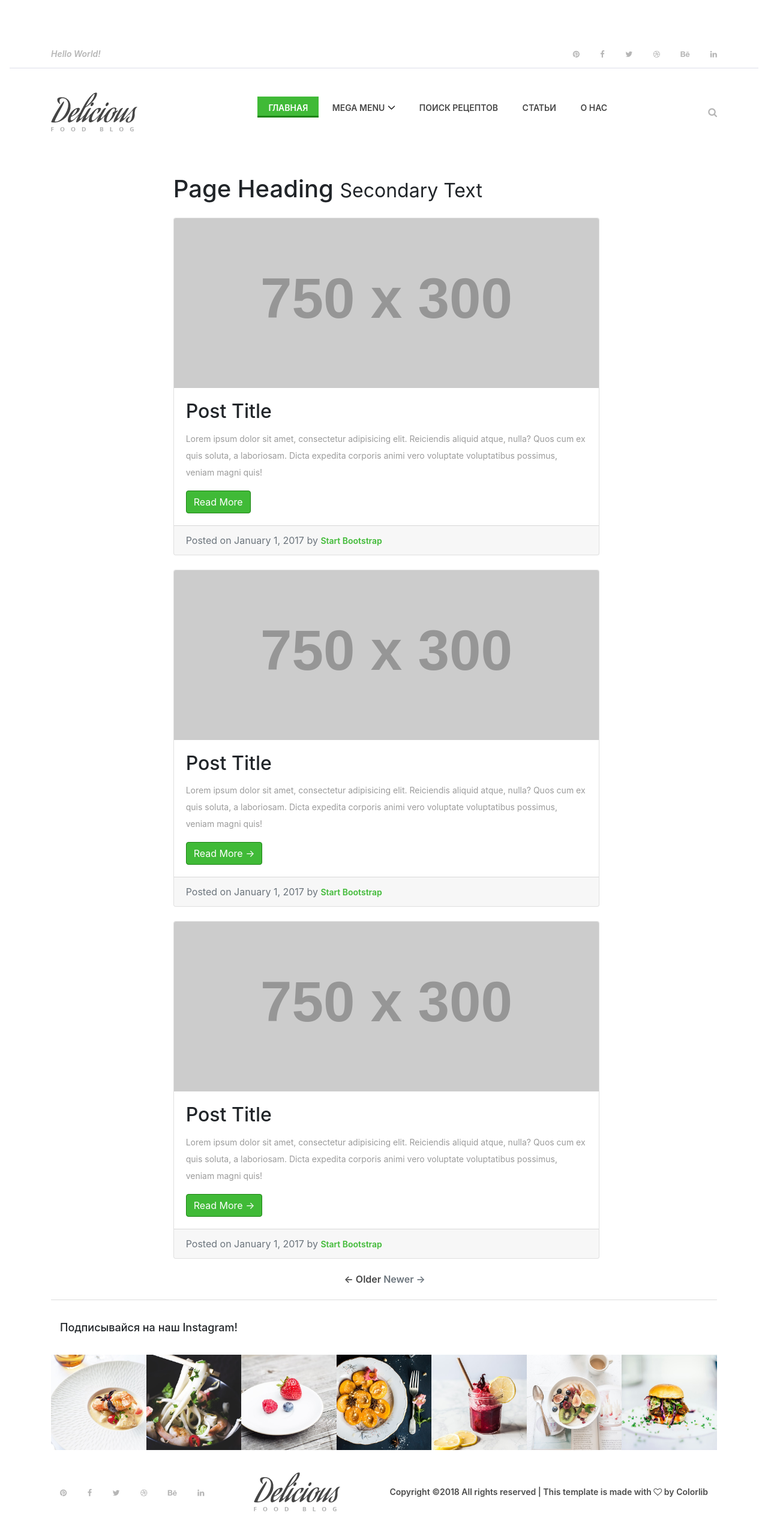
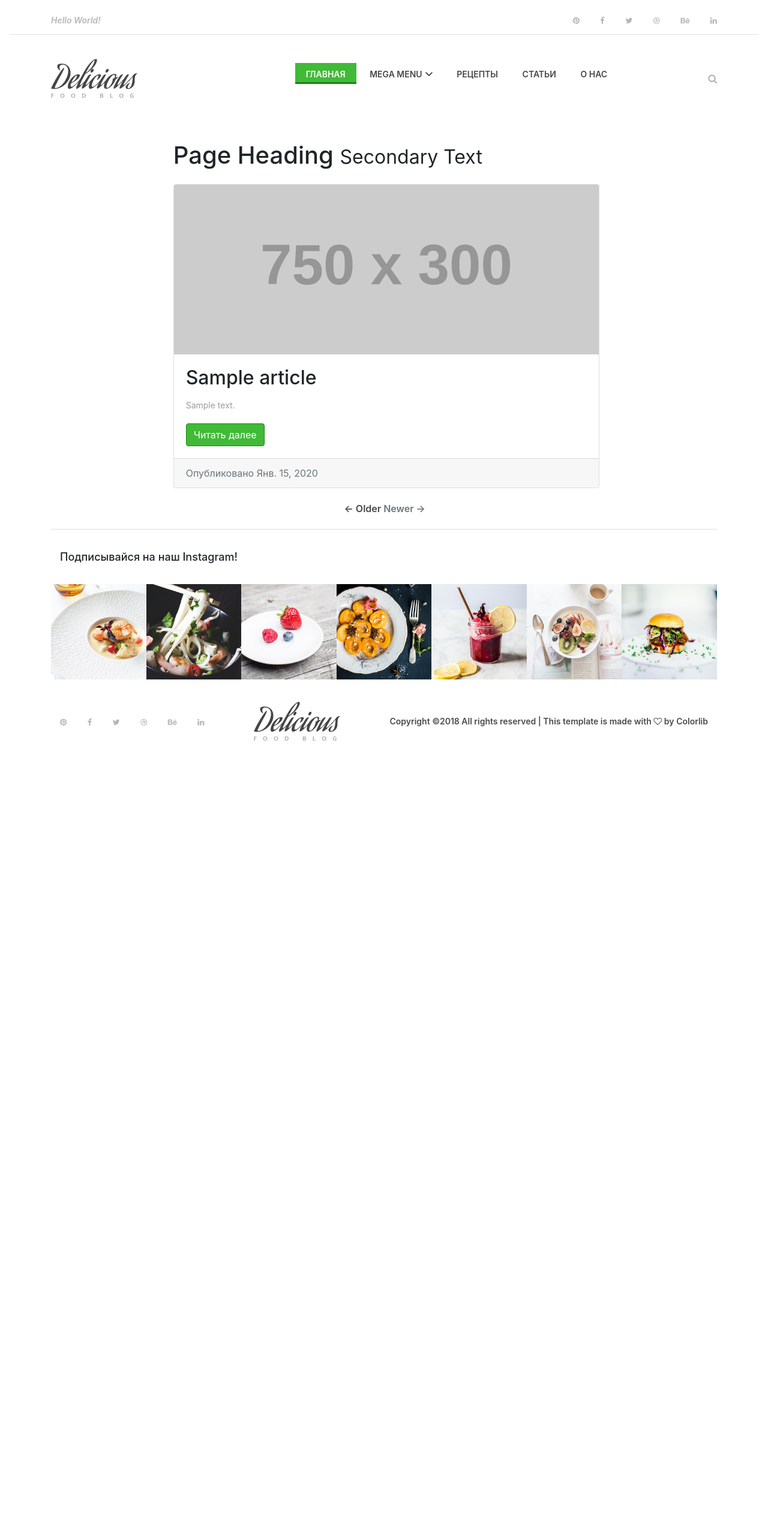
Before and after one commit to AlexanderPorokhnenko/cooking, a Django app: page /articles/ in a window 1280 px wide. Shown: the whole page at 60% size. After the commit the page ends 1235 px from the top, so only its background shows below. Run offline with Django 3.2, Linux system fonts and the light colour scheme; tables that the repository leaves empty hold one stand-in row (values such as "Sample post"); grey boxes labelled with a size stand in for pictures from a placeholder-image service; some libraries are stand-ins or nearby versions; some web fonts are replaced.

Commit message:
Added articles

```diff
--- a/catalog/admin.py
+++ b/catalog/admin.py
@@ -1,7 +1,5 @@
 from django.contrib import admin
-from .models import Recept, Kitchen, Kind, Subscriptions
+from .models import Recept, Article
 
 admin.site.register(Recept)
-admin.site.register(Kind)
-admin.site.register(Kitchen)
-admin.site.register(Subscriptions)
+admin.site.register(Article)
--- a/catalog/models.py
+++ b/catalog/models.py
@@ -59,10 +59,21 @@ class Recept(models.Model):
         return str(self.ingridients).split(';')
 
     def get_absolute_url(self):
-        """
-        Returns the url to access a particular instance of MyModelName.
-        """
         return reverse('receipt-detail', args=[str(self.id)])
 
 class Subscriptions(models.Model):
     email = models.EmailField(max_length=55)
+
+
+class Article(models.Model):
+    title = models.CharField(max_length=200)
+    id = models.UUIDField(primary_key=True, default=uuid.uuid4, unique=True, editable=False)
+    pictures = models.ImageField(null=False, upload_to='static/img/articles')
+    text = models.TextField(help_text='Enter text of article')
+    current_date = models.DateField(default=datetime.date.today)
+
+    def __str__(self):
+        return str(self.title)
+
+    def get_absolute_url(self):
+        return reverse('article-detail', args=[str(self.id)])
--- a/catalog/static/css/blog-home.css
+++ b/catalog/static/css/blog-home.css
@@ -4,14 +4,8 @@
  * Licensed under MIT (https://github.com/BlackrockDigital/startbootstrap-blog-home/blob/master/LICENSE)
  */
 
-body {
-  padding-top: 54px;
-}
+@media (min-width: 992px) {
 
-@media (min-width: 992px) {
-  body {
-    padding-top: 56px;
-  }
 
 }
 .col-md-8{
--- a/catalog/templates/_navigation.html
+++ b/catalog/templates/_navigation.html
@@ -42,7 +42,7 @@
                     <nav class="classy-navbar justify-content-between" id="deliciousNav">
 
                         <!-- Logo -->
-                        <a class="nav-brand" href="/index/"><img src="{% static 'img/core-img/logo.png' %}" alt=""></a>
+                        <a class="nav-brand" href="/"><img src="{% static 'img/core-img/logo.png' %}" alt=""></a>
 
                         <!-- Navbar Toggler -->
                         <div class="classy-navbar-toggler">
@@ -60,7 +60,7 @@
                             <!-- Nav Start -->
                             <div class="classynav">
                                 <ul>
-                                    <li class="active"><a href="/index/">Главная</a></li>
+                                    <li class="active"><a href="/">Главная</a></li>
                                     <!--<li><a href="#">Pages</a>-->
                                         <!--<ul class="dropdown">-->
                                             <!--<li><a href="/index/">Главная</a></li>-->
@@ -126,7 +126,7 @@
                                             </div>
                                         </div>
                                     </li>
-                                    <li><a href="/receipts/">Поиск рецептов</a></li>
+                                    <li><a href="/receipts/">Рецепты</a></li>
                                     <li><a href="/articles/">Статьи</a></li>
                                     <li><a href="/about/">О нас</a></li>
                                 </ul>
--- a/catalog/templates/article.html
+++ /dev/null
@@ -1,96 +0,0 @@
-<!DOCTYPE html>
-<html lang="en">
-
-  <head>
-    {% extends "base_generic.html" %}
-    <meta charset="utf-8">
-    <meta name="viewport" content="width=device-width, initial-scale=1, shrink-to-fit=no">
-    <meta name="description" content="">
-    <meta name="author" content="">
-    {% load static %}
-    {% block content %}
-    <title>Blog Home - Start Bootstrap Template</title>
-
-    <!-- Bootstrap core CSS -->
-    <link href="{% static 'css/bootstrap.min.css' %}" rel="stylesheet">
-
-    <!-- Custom styles for this template -->
-    <link href="{% static 'css/blog-home.css' %}" rel="stylesheet">
-  </head>
-
-  <body>
-    <!-- Page Content -->
-    <div class="container">
-
-      <div class="row">
-
-        <!-- Blog Entries Column -->
-        <div class="col-md-8">
-
-          <h1 class="my-4">Page Heading
-            <small>Secondary Text</small>
-          </h1>
-
-          <!-- Blog Post -->
-          <div class="card mb-4">
-            <img class="card-img-top" src="http://placehold.it/750x300" alt="Card image cap">
-            <div class="card-body">
-              <h2 class="card-title">Post Title</h2>
-              <p class="card-text">Lorem ipsum dolor sit amet, consectetur adipisicing elit. Reiciendis aliquid atque, nulla? Quos cum ex quis soluta, a laboriosam. Dicta expedita corporis animi vero voluptate voluptatibus possimus, veniam magni quis!</p>
-              <a href="#" class="btn btn-primary">Read More</a>
-            </div>
-            <div class="card-footer text-muted">
-              Posted on January 1, 2017 by
-              <a href="#">Start Bootstrap</a>
-            </div>
-          </div>
-
-          <!-- Blog Post -->
-          <div class="card mb-4">
-            <img class="card-img-top" src="http://placehold.it/750x300" alt="Card image cap">
-            <div class="card-body">
-              <h2 class="card-title">Post Title</h2>
-              <p class="card-text">Lorem ipsum dolor sit amet, consectetur adipisicing elit. Reiciendis aliquid atque, nulla? Quos cum ex quis soluta, a laboriosam. Dicta expedita corporis animi vero voluptate voluptatibus possimus, veniam magni quis!</p>
-              <a href="#" class="btn btn-primary">Read More &rarr;</a>
-            </div>
-            <div class="card-footer text-muted">
-              Posted on January 1, 2017 by
-              <a href="#">Start Bootstrap</a>
-            </div>
-          </div>
-
-          <!-- Blog Post -->
-          <div class="card mb-4">
-            <img class="card-img-top" src="http://placehold.it/750x300" alt="Card image cap">
-            <div class="card-body">
-              <h2 class="card-title">Post Title</h2>
-              <p class="card-text">Lorem ipsum dolor sit amet, consectetur adipisicing elit. Reiciendis aliquid atque, nulla? Quos cum ex quis soluta, a laboriosam. Dicta expedita corporis animi vero voluptate voluptatibus possimus, veniam magni quis!</p>
-              <a href="#" class="btn btn-primary">Read More &rarr;</a>
-            </div>
-            <div class="card-footer text-muted">
-              Posted on January 1, 2017 by
-              <a href="#">Start Bootstrap</a>
-            </div>
-          </div>
-
-          <!-- Pagination -->
-          <ul class="pagination justify-content-center mb-4">
-            <li class="page-item">
-              <a class="page-link" href="#">&larr; Older</a>
-            </li>
-            <li class="page-item disabled">
-              <a class="page-link" href="#">Newer &rarr;</a>
-            </li>
-          </ul>
-
-        </div>
-
-{% include '_footer.html' %}
-
-    <!-- Bootstrap core JavaScript -->
-    <script src="{% static 'js/jquery/jquery-2.2.4.min.js' %}"></script>
-    <script src="{% static 'js/bootstrap/bootstrap.min.js' %}"></script>
-{% endblock %}
-  </body>
-
-</html>
--- /dev/null
+++ b/catalog/templates/catalog/article_list.html
@@ -0,0 +1,74 @@
+<!DOCTYPE html>
+<html lang="ru">
+
+  <head>
+    {% extends "base_generic.html" %}
+    <meta charset="utf-8">
+    <meta name="viewport" content="width=device-width, initial-scale=1, shrink-to-fit=no">
+    <meta name="description" content="">
+    <meta name="author" content="">
+    {% load static %}
+    {% block content %}
+    <title>Blog Home - Start Bootstrap Template</title>
+
+    <!-- Bootstrap core CSS -->
+    <link href="{% static 'css/bootstrap.min.css' %}" rel="stylesheet">
+
+    <!-- Custom styles for this template -->
+    <link href="{% static 'css/blog-home.css' %}" rel="stylesheet">
+  </head>
+
+  <body>
+    <!-- Page Content -->
+    <div class="container">
+
+      <div class="row">
+
+        <!-- Blog Entries Column -->
+        <div class="col-md-8">
+
+          <h1 class="my-4">Page Heading
+            <small>Secondary Text</small>
+          </h1>
+
+          <!-- Blog Post -->
+          {% for item in article_list %}
+          <div class="card mb-4">
+
+
+
+            <img class="card-img-top" src="http://placehold.it/750x300" alt="Card image cap">
+            <div class="card-body">
+              <h2 class="card-title">{{item.title}}</h2>
+              <p class="card-text">{{item.text|truncatechars:50}}</p>
+              <a href="{{item.get_absolute_url}}" class="btn btn-primary">Читать далее</a>
+            </div>
+            <div class="card-footer text-muted">
+              Опубликовано {{item.current_date}}
+            </div>
+          </div>
+{% endfor %}
+
+
+          <!-- Pagination -->
+          <ul class="pagination justify-content-center mb-4">
+            <li class="page-item">
+              <a class="page-link" href="#">&larr; Older</a>
+            </li>
+            <li class="page-item disabled">
+              <a class="page-link" href="#">Newer &rarr;</a>
+            </li>
+          </ul>
+
+        </div>
+        </div>
+</div>
+{% include '_footer.html' %}
+
+    <!-- Bootstrap core JavaScript -->
+    <script src="{% static 'js/jquery/jquery-2.2.4.min.js' %}"></script>
+    <script src="{% static 'js/bootstrap/bootstrap.min.js' %}"></script>
+{% endblock %}
+  </body>
+
+</html>
--- a/catalog/templates/catalog/recept_list.html
+++ b/catalog/templates/catalog/recept_list.html
@@ -64,7 +64,7 @@
      {% elif not recept_list%}
      <h2>К сожалению, ничего не найдено...</h2>
      {% else %}
-     <h2>Последние рецепты:</h2>
+     <h2>Новые рецепты:</h2>
     {% endif %}
  </div>
 {% include '_small_recept_area.html' %}
--- a/catalog/urls.py
+++ b/catalog/urls.py
@@ -1,17 +1,17 @@
 from django.conf.urls import url
 from django.urls import path
 from . import views
-from .views import viewIndex, viewReceptSearch, ReceiptsListView, Search, Articles
+from .views import viewIndex, viewReceptSearch, ReceiptsListView, Search, Articles, ArticlesDetail, AboutView
 
 
 urlpatterns = [
     path('', viewIndex.as_view() , name='index'),
     path('index/', viewIndex.as_view() , name='index'),
-    path('contact/', views.contact, name='contact'),
     path('receipe-search/', viewReceptSearch.as_view(), name='receipt search'),
     path('receipts/', ReceiptsListView.as_view(), name='receipt search'),
     url(r'^receipt/(?P<pk>.*)', views.ReceiptDetailView.as_view(), name='receipt-detail'),
-    path('about/', views.about, name='about'),
+    url(r'^article/(?P<pk>.*)', views.ArticlesDetail.as_view(), name='article-detail'),
+    path('about/', AboutView.as_view(), name='about'),
     url(r'subscribe/', views.subscribe, name='subscribe_form'),
     url(r'receiptSearch/', Search.as_view(), name='search_form'),
     url(r'articles/', Articles.as_view(), name='articles'),
--- a/catalog/views.py
+++ b/catalog/views.py
@@ -1,5 +1,5 @@
 from django.shortcuts import render
-from .models import Recept, Subscriptions
+from .models import Recept, Subscriptions, Article
 from .forms import SubscribeForm
 from django.contrib import messages
 from django.views.generic import TemplateView, ListView, DetailView
@@ -86,14 +86,20 @@ class Search(ListView):
 
 
 class Articles(ListView):
-    template_name = 'article.html'
+    model = Article
 
-    def get(self, request, *args, **kwargs):
-        return render(request, self.template_name)
+class ArticlesDetail(DetailView):
+    model = Article
 
-def contact(request):
-    return render(request, 'contact.html')
+    def get_context_data(self, **kwargs):
+        context = super(ArticlesDetail, self).get_context_data(**kwargs)
+        return context
 
+    def get_context_data(self, **kwargs):
+        context = super(ArticlesDetail, self).get_context_data(**kwargs)
+        return context
 
-def about(request):
-    return render(request, 'about.html')
+class AboutView(TemplateView):
+    template_name = 'about.html'
+# def about(request):
+#     return render(request, 'about.html')
```
Also changed, not shown: catalog/static/css/blog-post.css (added, +20 -0 lines), catalog/templates/catalog/article_detail.html (added, +83 -0 lines), catalog/migrations/0006_article.py (added), static/img/articles/bg2.jpg (added), static/img/articles/sr3.jpg (added), static/img/articles/sr6.jpg (added).
